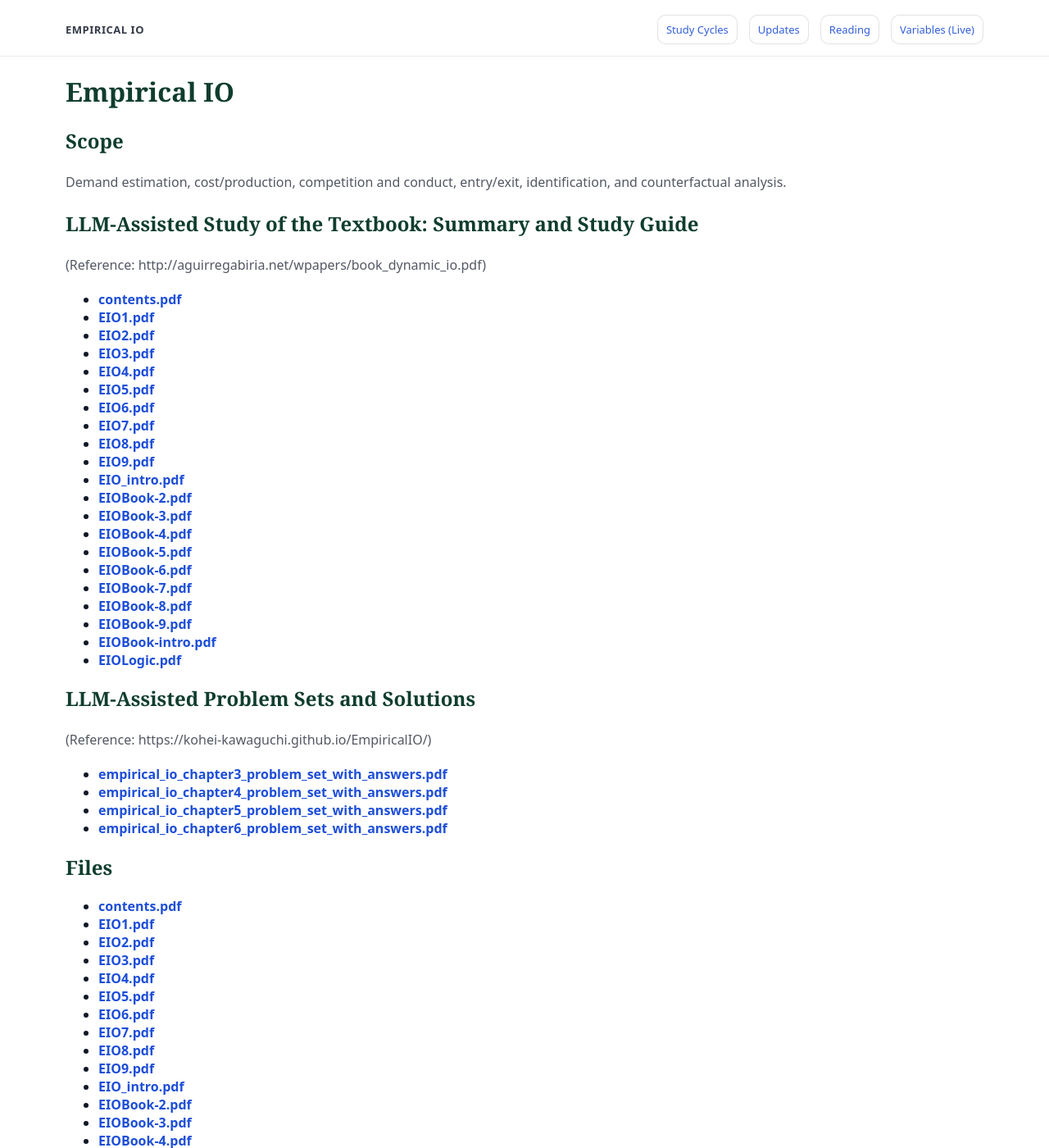
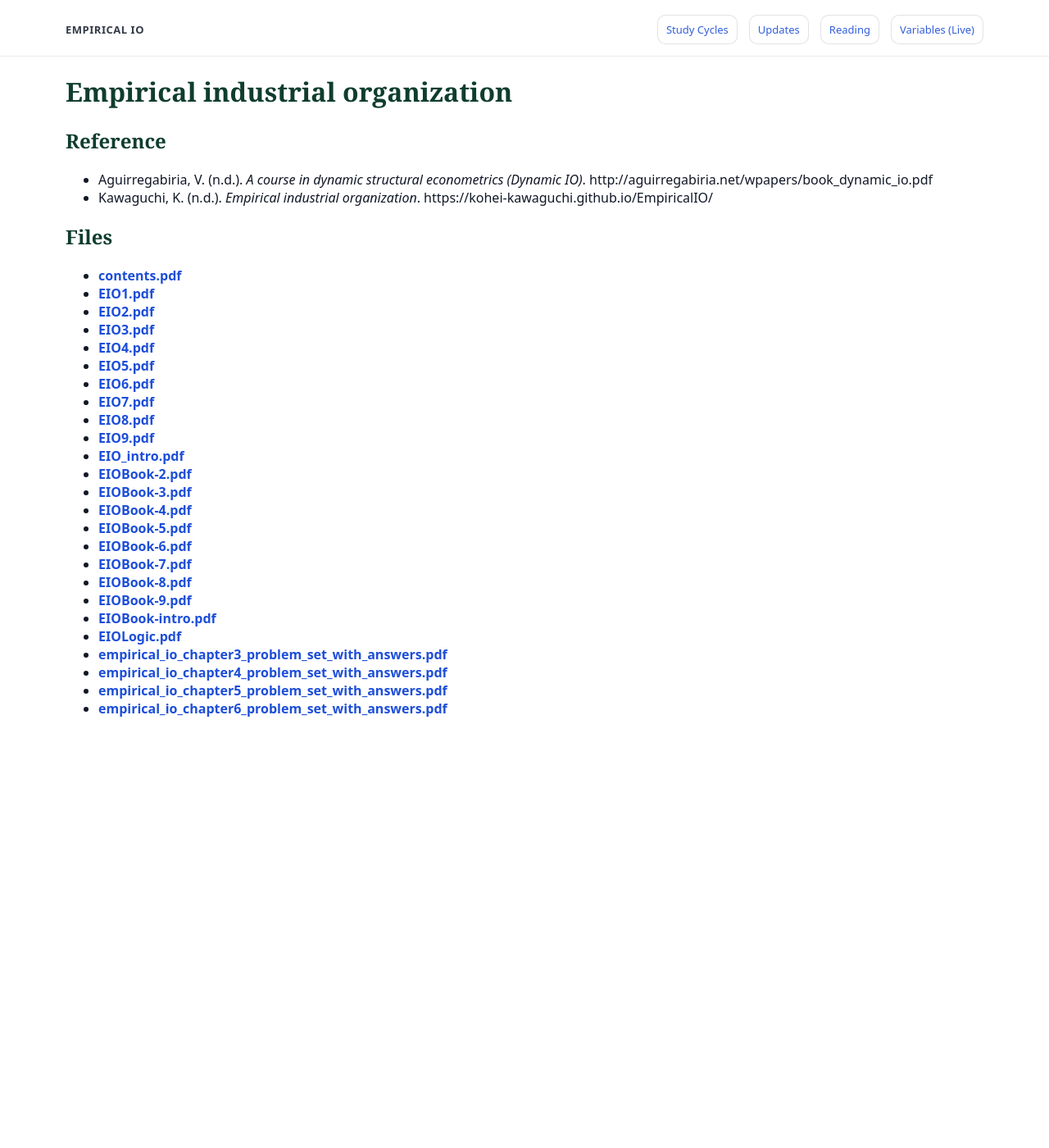
Before and after one commit to yaxinzn/study-archive, a Jekyll site: the page built from materials/eio/index.md, in a window 1280 px wide and 1400 px high. Shown: the whole window at 82% size. Built offline with Jekyll 4.4.1, drawn with Linux system fonts in a browser that asks for light colours.

Commit message:
Revise title and update reference section
Updated the title and reference section, removing the previous scope and LLM-assisted study sections.

```diff
--- a/materials/eio/index.md
+++ b/materials/eio/index.md
@@ -8,42 +8,11 @@
 
 ---
 
-# Empirical IO
+# Empirical industrial organization
 
-## Scope
-Demand estimation, cost/production, competition and conduct, entry/exit, identification, and counterfactual analysis.
-
-## LLM-Assisted Study of the Textbook: Summary and Study Guide
-(Reference: http://aguirregabiria.net/wpapers/book_dynamic_io.pdf)
-<!-- AUTO-LIST-START -->
-- **[contents.pdf](contents.pdf)**
-- **[EIO1.pdf](EIO1.pdf)**
-- **[EIO2.pdf](EIO2.pdf)**
-- **[EIO3.pdf](EIO3.pdf)**
-- **[EIO4.pdf](EIO4.pdf)**
-- **[EIO5.pdf](EIO5.pdf)**
-- **[EIO6.pdf](EIO6.pdf)**
-- **[EIO7.pdf](EIO7.pdf)**
-- **[EIO8.pdf](EIO8.pdf)**
-- **[EIO9.pdf](EIO9.pdf)**
-- **[EIO_intro.pdf](EIO_intro.pdf)**
-- **[EIOBook-2.pdf](EIOBook-2.pdf)**
-- **[EIOBook-3.pdf](EIOBook-3.pdf)**
-- **[EIOBook-4.pdf](EIOBook-4.pdf)**
-- **[EIOBook-5.pdf](EIOBook-5.pdf)**
-- **[EIOBook-6.pdf](EIOBook-6.pdf)**
-- **[EIOBook-7.pdf](EIOBook-7.pdf)**
-- **[EIOBook-8.pdf](EIOBook-8.pdf)**
-- **[EIOBook-9.pdf](EIOBook-9.pdf)**
-- **[EIOBook-intro.pdf](EIOBook-intro.pdf)**
-- **[EIOLogic.pdf](EIOLogic.pdf)**
-
-## LLM-Assisted Problem Sets and Solutions
-(Reference: https://kohei-kawaguchi.github.io/EmpiricalIO/)
-- **[empirical_io_chapter3_problem_set_with_answers.pdf](empirical_io_chapter3_problem_set_with_answers.pdf)**
-- **[empirical_io_chapter4_problem_set_with_answers.pdf](empirical_io_chapter4_problem_set_with_answers.pdf)**
-- **[empirical_io_chapter5_problem_set_with_answers.pdf](empirical_io_chapter5_problem_set_with_answers.pdf)**
-- **[empirical_io_chapter6_problem_set_with_answers.pdf](empirical_io_chapter6_problem_set_with_answers.pdf)**
+## Reference
+- Aguirregabiria, V. (n.d.). *A course in dynamic structural econometrics (Dynamic IO)*. http://aguirregabiria.net/wpapers/book_dynamic_io.pdf
+- Kawaguchi, K. (n.d.). *Empirical industrial organization*. https://kohei-kawaguchi.github.io/EmpiricalIO/
 
 ## Files
 <!-- AUTO-LIST-START -->
```
